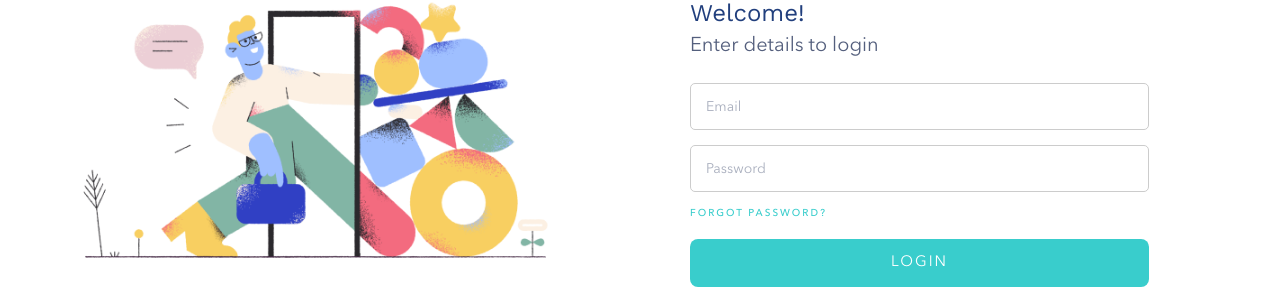
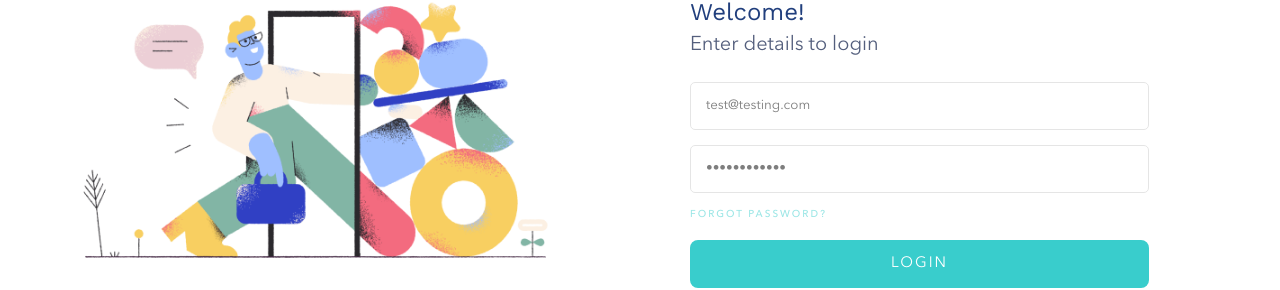
Before and after one commit to OluwadaraDaily/lendersqr-dashboard, a React (Create React App) app: page / in a window 1280 px wide. Shown: the part 266-556 px from the top of the page. Built offline with nearby package versions, Linux system fonts and the light colour scheme.

Commit message:
Add dummy data to login page; disable sidebar items; remove search ba

```diff
--- a/src/components/AppInput/AppInput.js
+++ b/src/components/AppInput/AppInput.js
@@ -1,10 +1,10 @@
 import './AppInput.scss'
 
-function AppInput({ label, inputType = 'text', placeholder = '' }) {
+function AppInput({ label, inputType = 'text', placeholder = '', readOnly = false, value = '' }) {
   return (
     <div className='app-input-container'>
       { label && <label>{label}</label> }
-      <input className='input' type={inputType} placeholder={placeholder}/>
+      <input className='input' type={inputType} placeholder={placeholder} value={value} readOnly={readOnly} />
     </div>
   )
 }
--- a/src/components/AppInput/AppInput.scss
+++ b/src/components/AppInput/AppInput.scss
@@ -5,13 +5,18 @@
     width: 100%;
     border: 1.5px solid #ccc;
     border-radius: .5rem;
-
+    font-family: 'Avenir-Regular';
     &::placeholder {
       font-family: 'Avenir-Regular';
       color: #545F7D;
       font-size: 1.4rem;
       opacity: .5;
     }
+
+    &:read-only {
+      cursor: not-allowed;
+      opacity: .5;
+    }
   }
 
 }
--- a/src/components/Header/Header.js
+++ b/src/components/Header/Header.js
@@ -19,9 +19,6 @@ function Header({ showMenu, toggleMenu }) {
         <img src={logo} className="main-logo" alt="LendSqr Logo" />
         <img src={miniLogo} className="mini-logo" alt="LendSqr Logo" />
       </NavLink>
-      <div className="header-search-bar">
-        <input type="text" className="search" placeholder='Search for anything' />
-      </div>
       <nav className="nav-items">
         <NavLink to="/" className="docs-link">Docs</NavLink>
         <i className='notification-bell'>{ notificationVector }</i>
--- a/src/components/SidebarItem/SidebarItem.js
+++ b/src/components/SidebarItem/SidebarItem.js
@@ -3,7 +3,7 @@ import './SidebarItem.scss'
 
 function SidebarItem({ imageName = 'briefcase', itemName, to = "*" }) {
   return (
-    <NavLink className='sidebar-item' to={to}>
+    <NavLink className={to === '*' || !to ? 'sidebar-item disable' : 'sidebar-item'} to={to}>
       <img src={`${process.env.PUBLIC_URL}/images/${imageName}.svg`} alt="" />
       <p className="text">{itemName}</p>
     </NavLink>
--- a/src/components/SidebarItem/SidebarItem.scss
+++ b/src/components/SidebarItem/SidebarItem.scss
@@ -35,3 +35,8 @@
   background-color: #fcfcfc;
 
 }
+
+.disable {
+  cursor: not-allowed;
+  opacity: .5;
+}
--- a/src/pages/Login/Login.js
+++ b/src/pages/Login/Login.js
@@ -28,8 +28,8 @@ function Login() {
           <p className="subtext">Enter details to login</p>
         </div>
         <form className='form' onSubmit={handleSubmit}>
-          <AppInput placeholder='Email' inputType='email' />
-          <AppInput placeholder='Password' inputType='password' />
+          <AppInput placeholder='Email' inputType='email' readOnly value="test@testing.com" />
+          <AppInput placeholder='Password' inputType='password' readOnly value="testPassword" />
           <div className="forgot-password-link">
             <p>Forgot Password?</p>
           </div>
--- a/src/pages/Login/Login.scss
+++ b/src/pages/Login/Login.scss
@@ -44,6 +44,8 @@
       width: 85%;
       .forgot-password-link {
         margin-bottom: 2rem;
+        cursor: not-allowed;
+        opacity: .5;
         p {
           font-family: 'Avenir-Medium';
           text-transform: uppercase;
```
Also changed, not shown: 1 other file (tests, documents, lock files or other folders).
